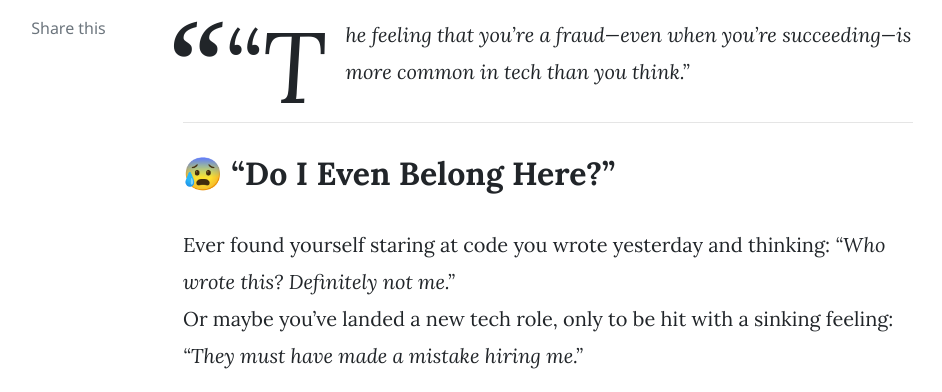
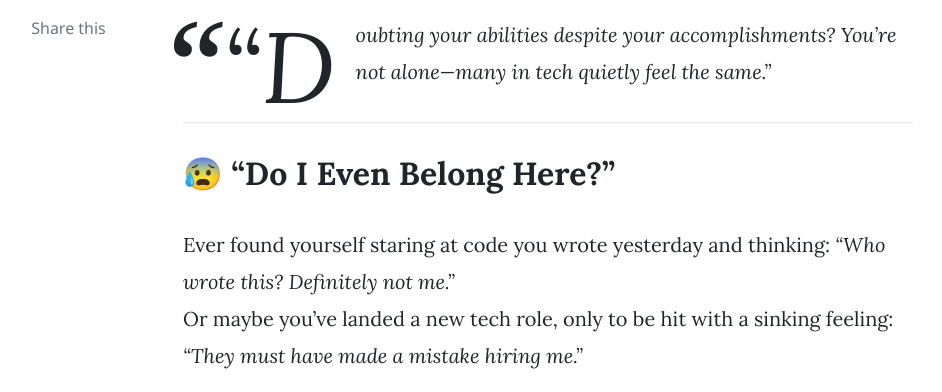
Before and after one commit to Rayean-Mahmud/rayean-mahmud.github.io, a Jekyll site: the page built from _posts/2025-05-16-Imposter-syndrom-tech.markdown, in a window 1280 px wide and 900 px high, cut to the strip 508-900 px from the top of the window. Shown: the whole strip, without its empty margins (187-1129 px from the left). Built offline with Jekyll 4.4.1, drawn with Linux system fonts in a browser that asks for light colours; nearby versions of some CDN libraries; comment, search, counter and statistics services are not loaded.

Commit message:
Update 2025-05-16-Imposter-syndrom-tech.markdown

```diff
--- a/_posts/2025-05-16-Imposter-syndrom-tech.markdown
+++ b/_posts/2025-05-16-Imposter-syndrom-tech.markdown
@@ -9,7 +9,7 @@ comments: true
 
 ---
 
-> _"The feeling that you're a fraud—even when you're succeeding—is more common in tech than you think."_
+> _"Doubting your abilities despite your accomplishments? You're not alone—many in tech quietly feel the same."_
 
 ---
 
```
